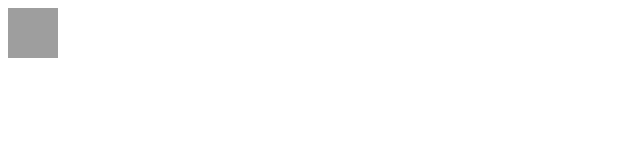
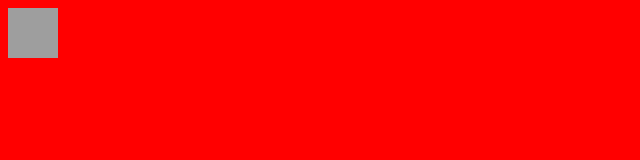
Before and after one commit to paultiarks/paultiarks.github.io, a plain HTML site: page index.html in a window 1280 px wide. Shown: the whole page, without its empty margins (0-640 px from the left). Drawn offline with Linux system fonts and the light colour scheme; grey boxes are pictures that could not be loaded.

Commit message:
Add test script

```diff
--- a/index.html
+++ b/index.html
@@ -2,14 +2,19 @@
 
 <html lang="en">
 <head>
+  <!--<script src="mysecurescheme://test.com/TestAlertScript.js"></script> -->
+  <script>
+  function locallyLoadedAlert() {
+    document.body.style.backgroundColor = "red"
+  }
+  </script>
   <meta charset="utf-8">
 
   <title>Scheme Handlers</title>
   <meta name="description" content="Test Page">
 </head>
 
-<body>
-  <script src="mysecurescheme://test.com/TestAlertScript.js"></script>
+<body onload="locallyLoadedAlert()">
   <img src="mysecurescheme://test.com/localTestImage.png" alt="Local Test Image" height="50" width="50"></img>
 </body>
 </html>
```
